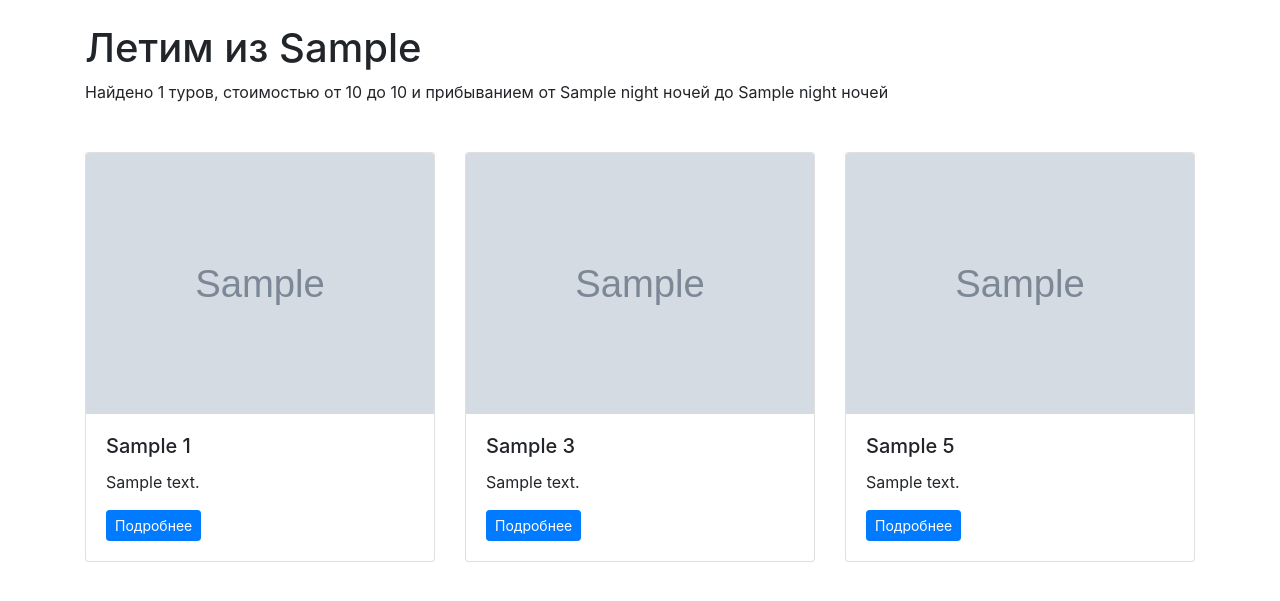
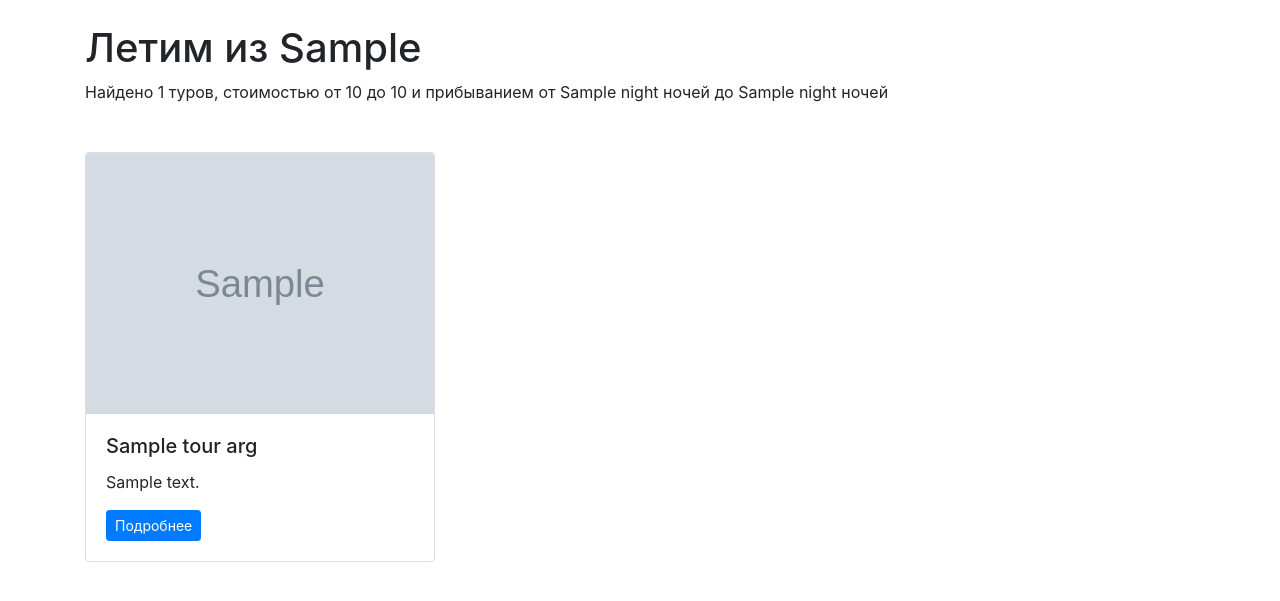
Before and after one commit to Pavel-Py/project1, a Django app: template tours/templates/tours/departure.html in a window 1280 px wide. Shown: the part 72-673 px from the top of the page. Run offline with Django 4.2, Linux system fonts and the light colour scheme; the template is opened without the code that fills it: most values are stand-ins (such as "Sample title", 1, 10 or a date in 2020); grey boxes marked "Sample" are stand-in pictures; some libraries are stand-ins or nearby versions.

Commit message:
Initial commit

```diff
--- a/stepik_tours/urls.py
+++ b/stepik_tours/urls.py
@@ -21,7 +21,7 @@ handler404 = custom_handler404
 handler500 = custom_handler500
 
 urlpatterns = [
-    path('', main_view),
-    path('departure/<str:city>', departure_view),
-    path('tours/<int:tour_id>', tour_view),
+    path('', main_view, name='main'),
+    path('departure/<str:city>', departure_view, name='departure'),
+    path('tours/<int:tour_id>', tour_view, name='tours'),
 ]
--- a/tours/templates/tours/departure.html
+++ b/tours/templates/tours/departure.html
@@ -7,72 +7,18 @@
     <p class="mb-4">Найдено {{ prices|length }} туров, стоимостью от {{ prices|min_val }} до {{ prices|max_val }} и прибыванием от {{ nights|min_val }} ночей до {{ nights|max_val }} ночей</p>
     <!-- CARDS -->
     <div class="row mt-5">
+      {% for tour_id, tour_args in tours.items %}
       <div class="col-4">
         <div class="card mb-4">
-          <img src="{{ tours.1.picture }}" class="card-img-top img-fluid" alt="">
+          <img src="{{ tour_args.picture }}" class="card-img-top img-fluid" alt="">
           <div class="card-body">
-            <h2 class="h5 card-title">{{ tours.1.title }}</h2>
-            <p class="card-text">{{ tours.1.description }}</p>
-            <a href="/tours/{{ tours.0 }}" class="btn btn-sm btn-primary">Подробнее</a>
+            <h2 class="h5 card-title">{{ tour_args.title }}</h2>
+            <p class="card-text">{{ tour_args.description }}</p>
+            <a href="{% url 'tours' tour_id %}" class="btn btn-sm btn-primary">Подробнее</a>
           </div>
         </div>
       </div>
-      <div class="col-4">
-        <div class="card mb-4">
-          <img src="{{ tours.3.picture }}" class="card-img-top img-fluid" alt="">
-          <div class="card-body">
-            <h2 class="h5 card-title">{{ tours.3.title }}</h2>
-            <p class="card-text">{{ tours.3.description }}</p>
-            <a href="/tours/{{ tours.2 }}" class="btn btn-sm btn-primary">Подробнее</a>
-          </div>
-        </div>
-      </div>
-      <div class="col-4">
-        <div class="card mb-4">
-          <img src="{{ tours.5.picture }}" class="card-img-top img-fluid" alt="">
-          <div class="card-body">
-            <h2 class="h5 card-title">{{ tours.5.title }}</h2>
-            <p class="card-text">{{ tours.5.description }}</p>
-            <a href="/tours/{{ tours.4 }}" class="btn btn-sm btn-primary">Подробнее</a>
-          </div>
-        </div>
-      </div>
-      {% if prices|length >= 4 %}
-      <div class="col-4">
-        <div class="card mb-4">
-          <img src="{{ tours.7.picture }}" class="card-img-top img-fluid" alt="">
-          <div class="card-body">
-            <h2 class="h5 card-title">{{ tours.7.title }}</h2>
-            <p class="card-text">{{ tours.7.description }}</p>
-            <a href="/tours/{{ tours.6 }}" class="btn btn-sm btn-primary">Подробнее</a>
-            </div>
-          </div>
-        </div>
-      {% endif %}
-      {% if prices|length >= 5 %}
-      <div class="col-4">
-        <div class="card mb-4">
-          <img src="{{ tours.9.picture }}" class="card-img-top img-fluid" alt="">
-          <div class="card-body">
-            <h2 class="h5 card-title">{{ tours.9.title }}</h2>
-            <p class="card-text">{{ tours.9.description }}</p>
-            <a href="/tours/{{ tours.8 }}" class="btn btn-sm btn-primary">Подробнее</a>
-          </div>
-        </div>
-      </div>
-      {% endif %}
-      {% if prices|length >= 6 %}
-      <div class="col-4">
-        <div class="card mb-4">
-          <img src="{{ tours.11.picture }}" class="card-img-top img-fluid" alt="">
-          <div class="card-body">
-            <h2 class="h5 card-title">{{ tours.11.title }}</h2>
-            <p class="card-text">{{ tours.11.description }}</p>
-            <a href="/tours/{{ tours.10 }}" class="btn btn-sm btn-primary">Подробнее</a>
-          </div>
-        </div>
-      </div>
-      {% endif %}
+      {% endfor %}
     </div>
   </main>
 
```
Also changed, not shown: tours/templates/tours/index.html (+6 -64 lines), tours/views.py (+4 -10 lines).
